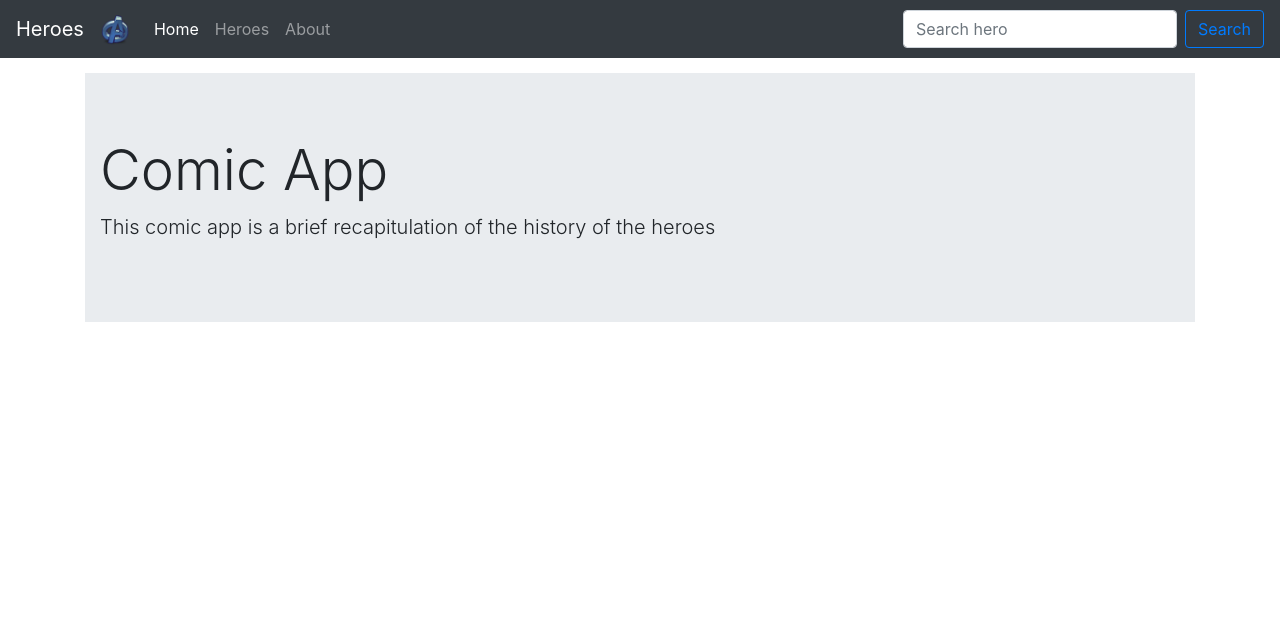
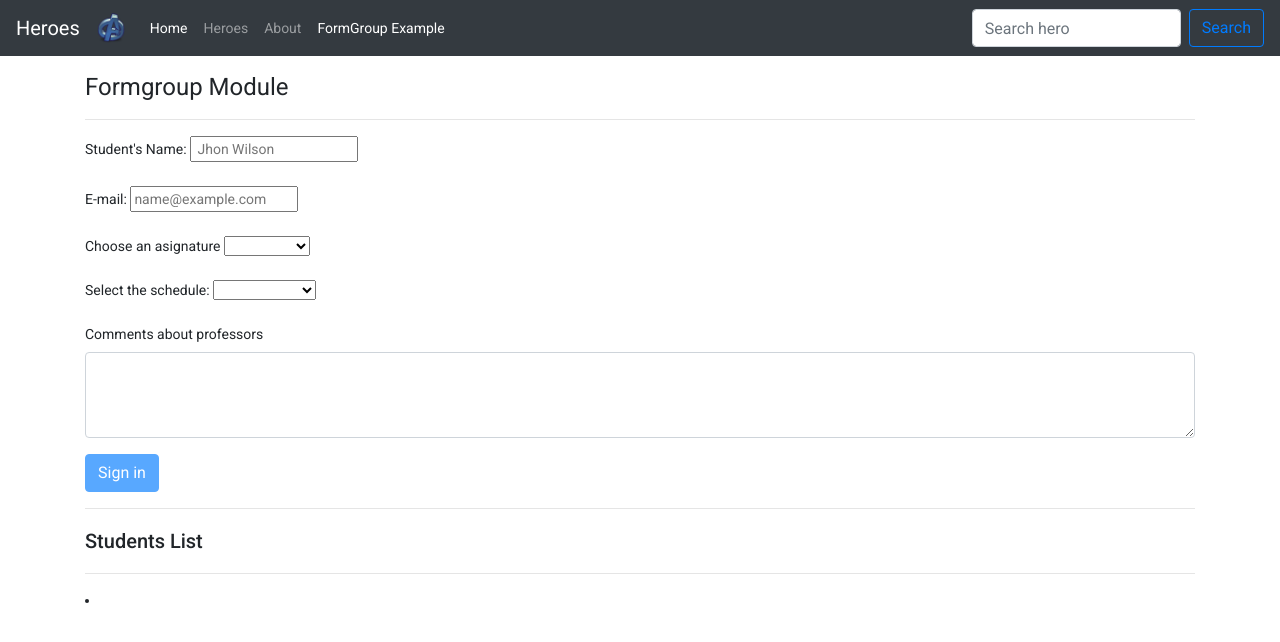
Before and after one commit to Arias1103/ComicApp, an Angular app: page /formGroup in a window 1280 px wide. Before the commit this address led to /home. Shown: the top 642 px of the page. Built offline with nearby package versions, Linux system fonts and the light colour scheme.

Commit message:
FormGroups Practices

```diff
--- a/angular.json
+++ b/angular.json
@@ -24,6 +24,7 @@
               "src/assets"
             ],
             "styles": [
+              "./node_modules/@angular/material/prebuilt-themes/indigo-pink.css",
               "src/styles.css"
             ],
             "scripts": []
@@ -88,6 +89,7 @@
               "src/assets"
             ],
             "styles": [
+              "./node_modules/@angular/material/prebuilt-themes/indigo-pink.css",
               "src/styles.css"
             ],
             "scripts": []
@@ -119,6 +121,7 @@
           }
         }
       }
-    }},
+    }
+  },
   "defaultProject": "spa"
 }
--- a/package.json
+++ b/package.json
@@ -12,10 +12,12 @@
   "private": true,
   "dependencies": {
     "@angular/animations": "~10.0.4",
+    "@angular/cdk": "^10.2.7",
     "@angular/common": "~10.0.4",
     "@angular/compiler": "~10.0.4",
     "@angular/core": "~10.0.4",
     "@angular/forms": "~10.0.4",
+    "@angular/material": "^10.2.7",
     "@angular/platform-browser": "~10.0.4",
     "@angular/platform-browser-dynamic": "~10.0.4",
     "@angular/router": "~10.0.4",
--- /dev/null
+++ b/src/app/components/form-group/form-group.component.html
@@ -0,0 +1,45 @@
+<h1> Formgroup Module </h1>
+<hr>
+<form [formGroup]="udgForm" (ngSubmit)="onSubmit()">
+  <div class="form-group">
+    <label>Student's Name:
+      <input type="text" formControlName="name" placeholder=" Jhon Wilson">
+    </label>
+  </div>
+  <div class="form-group">
+    <label> E-mail:
+      <input type="text" formControlName="email" placeholder="name@example.com">
+    </label>
+  </div>
+  <div class="form-group">
+    <label> Choose an asignature
+      <select formControlName="assignature">
+        <option [value]="item" *ngFor="let item of assignatures">
+          {{item}}
+        </option>
+      </select>
+    </label>
+  </div>
+  <div class="form-group">
+    <label>Select the schedule:
+      <select formControlName="schedule">
+        <option [value]="item" *ngFor="let item of schedules">
+          {{item}}
+        </option>
+      </select>
+    </label>
+  </div>
+  <div class="form-group">
+    <label>Comments about professors</label>
+    <textarea class="form-control" formControlName="comments" rows="3"></textarea>
+  </div>
+  <button type="submit" class="btn btn-primary" [disabled]="!udgForm.valid"> Sign in </button>
+</form>
+<hr>
+<h2> Students List </h2>
+<hr>
+<li>
+  <ul [value]="student" *ngFor="let student of studentsList">
+    {{student.name}}
+  </ul>
+</li>
--- /dev/null
+++ b/src/app/components/form-group/form-group.component.ts
@@ -0,0 +1,42 @@
+import { Component, OnInit, NgModule } from '@angular/core';
+import { FormBuilder, FormArray, FormGroup, Validators } from '@angular/forms';
+
+@Component({
+  selector: 'app-form-group',
+  templateUrl: './form-group.component.html',
+  styleUrls: ['./form-group.component.css'],
+})
+export class FormGroupComponent implements OnInit {
+  udgForm = this.fb.group({
+    id: [0],
+    name: ['', Validators.required],
+    email: ['', Validators.required],
+    assignature: ['', Validators.required],
+    schedule: ['', Validators.required],
+    comments: [''],
+  });
+  assignatures = ['Math', 'History', 'Chemistry', 'English', 'POO'];
+
+  schedules = [
+    '12:00 - 13:55',
+    '14:00 - 15:55',
+    '16:00 - 17:55',
+    '18:00 - 19:55',
+    '20:00 - 21:55',
+  ];
+
+  getudgForm() {}
+  studentsList = [];
+
+  constructor(private fb: FormBuilder) {}
+
+  ngOnInit(): void {}
+
+  onSubmit() {
+    this.udgForm.setValue;
+    const signedUp = this.studentsList.push(this.udgForm.value);
+    console.log(this.udgForm.value);
+    console.log(signedUp);
+    console.log(this.studentsList);
+  }
+}
--- a/src/app/components/shared/navbar/navbar.component.html
+++ b/src/app/components/shared/navbar/navbar.component.html
@@ -1,6 +1,7 @@
 <nav class="navbar navbar-expand-lg navbar-dark bg-dark">
   <a class="navbar-brand" href="#">Heroes</a>
-    <button class="navbar-toggler" type="button" data-toggle="collapse" data-target="#navbarSupportedContent" aria-controls="navbarSupportedContent" aria-expanded="false" aria-label="Toggle navigation">
+  <button class="navbar-toggler" type="button" data-toggle="collapse" data-target="#navbarSupportedContent"
+    aria-controls="navbarSupportedContent" aria-expanded="false" aria-label="Toggle navigation">
     <span class="navbar-toggler-icon"></span>
   </button>
 
@@ -19,12 +20,16 @@
       <li class="nav-item" routerLinkActive="active">
         <a class="nav-link" [routerLink]="['about']">About</a>
       </li>
+      <li class="nav-item" routerLinkActive="active">
+        <a class="nav-link" [routerLink]="['formGroup']">FormGroup Example</a>
+      </li>
 
     </ul>
     <form class="form-inline my-2 my-lg-0">
-        <input class="form-control mr-sm-2" type="text" placeholder="Search hero" (keyup.enter)="searchHero(searchText.value)" #searchText>
-        <button (click)="searchHero(searchText.value)"
-        class="btn btn-outline-primary my-2 my-sm-0"  type="button">Search</button>
+      <input class="form-control mr-sm-2" type="text" placeholder="Search hero"
+        (keyup.enter)="searchHero(searchText.value)" #searchText>
+      <button (click)="searchHero(searchText.value)" class="btn btn-outline-primary my-2 my-sm-0"
+        type="button">Search</button>
     </form>
   </div>
 </nav>
--- a/src/index.html
+++ b/src/index.html
@@ -11,8 +11,10 @@
   integrity="sha384-VCmXjywReHh4PwowAiWNagnWcLhlEJLA5buUprzK8rxFgeH0kww/aWY76TfkUoSX"
   crossorigin="anonymous">
   <link rel="stylesheet" href="./assets/libs/bootstrap/css/bootstrap.min.css">
+  <link href="https://fonts.googleapis.com/css?family=Roboto:300,400,500&display=swap" rel="stylesheet">
+  <link href="https://fonts.googleapis.com/icon?family=Material+Icons" rel="stylesheet">
 </head>
-<body>
+<body class="mat-typography">
   <app-root></app-root>
 
 <!--<script src="https://stackpath.bootstrapcdn.com/bootstrap/4.5.1/js/bootstrap.min.js"
--- a/src/styles.css
+++ b/src/styles.css
@@ -47,3 +47,5 @@ body{
   .fadeIn {
     animation-name: fadeIn;
   }
+html, body { height: 100%; }
+body { margin: 0; font-family: Roboto, "Helvetica Neue", sans-serif; }
```
Also changed, not shown: src/app/app.module.ts (+17 -10 lines), src/app/app.routes.ts (+11 -9 lines), src/app/components/form-group/form-group.component.css (added), 1 other file (tests, documents, lock files or other folders). Lines whose indentation alone changed are shown as unchanged.
